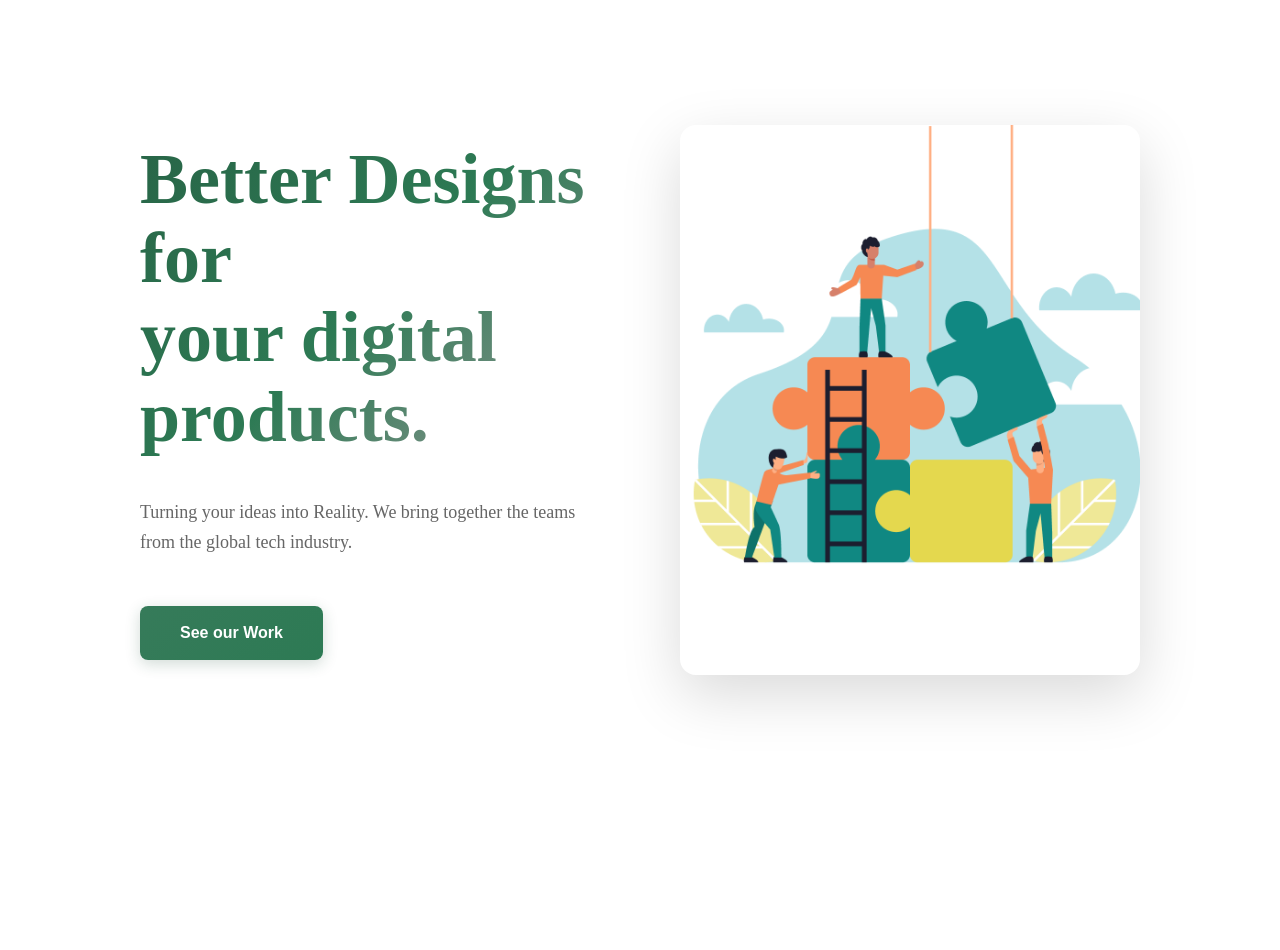
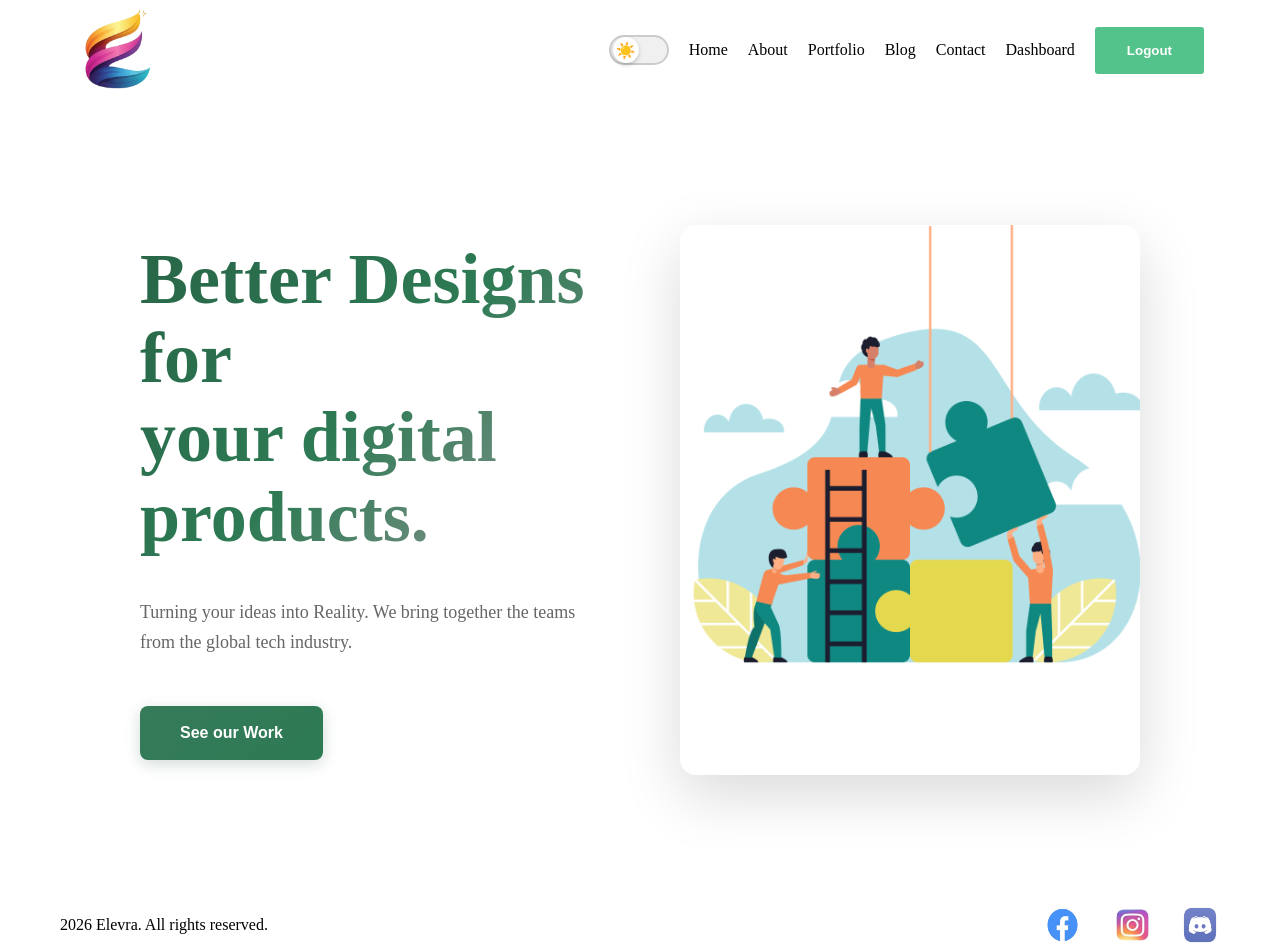
Before and after one commit to Alizba/elevra, a Next.js app: page / in a window 1280 px wide. Before the commit the page ends 800 px from the top, so only its background shows below. Built offline with nearby package versions, Linux system fonts and the light colour scheme.

Commit message:
Adjusts again issue for vercel

```diff
--- a/app/layout.js
+++ b/app/layout.js
@@ -1,7 +1,7 @@
 import { Geist, Geist_Mono } from "next/font/google";
 import "./globals.css";
-// import Navbar from "@/components/navbar/navbar";
-// import Footer from "@/components/footer/Footer";
+import Navbar from "@/components/navbar/navbar";
+import Footer from "@/components/footer/Footer";  // This is correct - capital F
 import { ThemeProvider } from "@/context/ThemeContext";
 
 const geistSans = Geist({
@@ -24,11 +24,11 @@ export default function RootLayout({ children }) {
     <html lang="en">
       <body className={`${geistSans.variable} ${geistMono.variable}`}>
         <ThemeProvider>
-        <div className="container">
-        {/* <Navbar/> */}
-        {children}
-        {/* <Footer/> */}
-        </div>
+          <div className="container">
+            <Navbar/>
+            {children}
+            <Footer/>
+          </div>
         </ThemeProvider>
       </body>
     </html>
```
